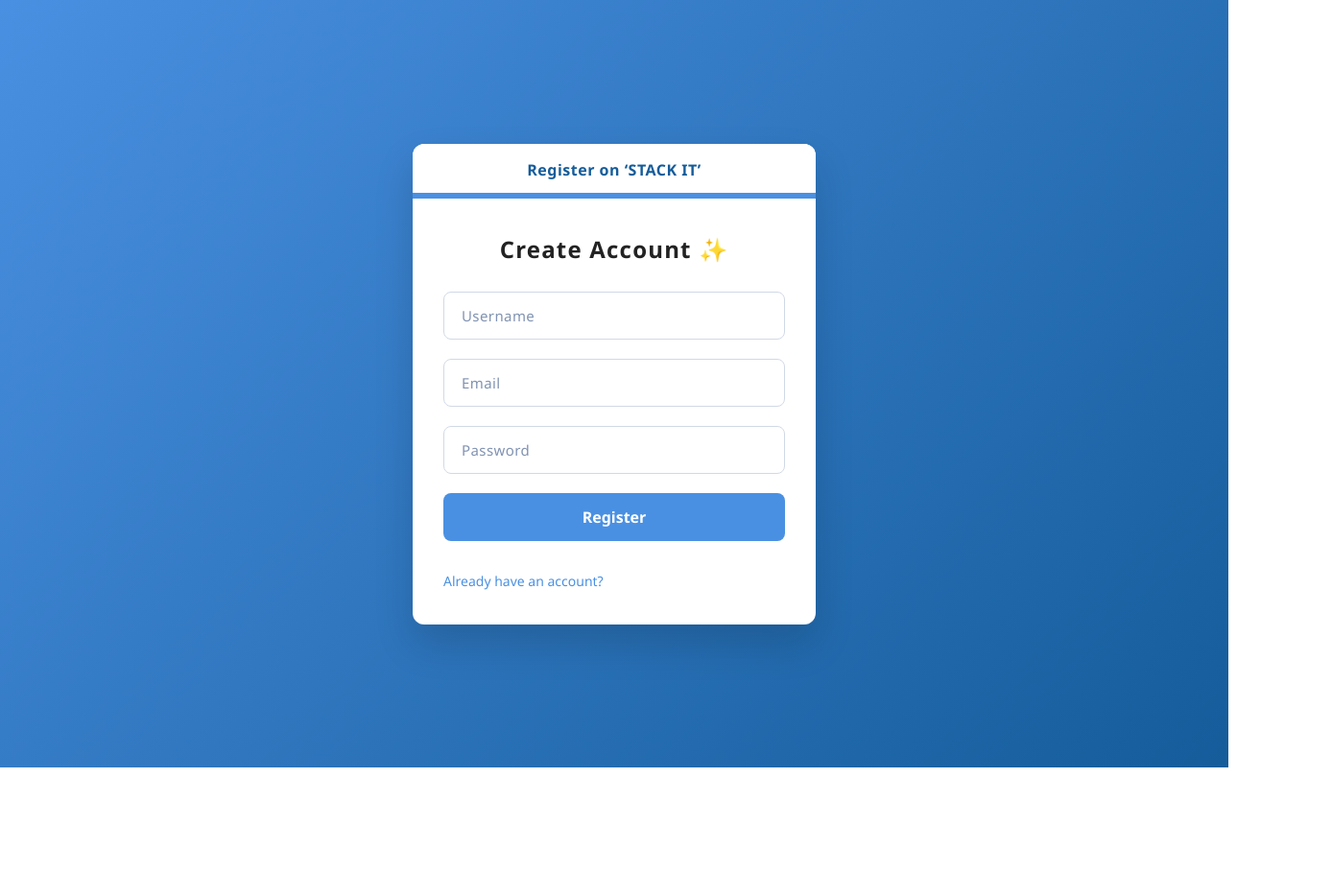
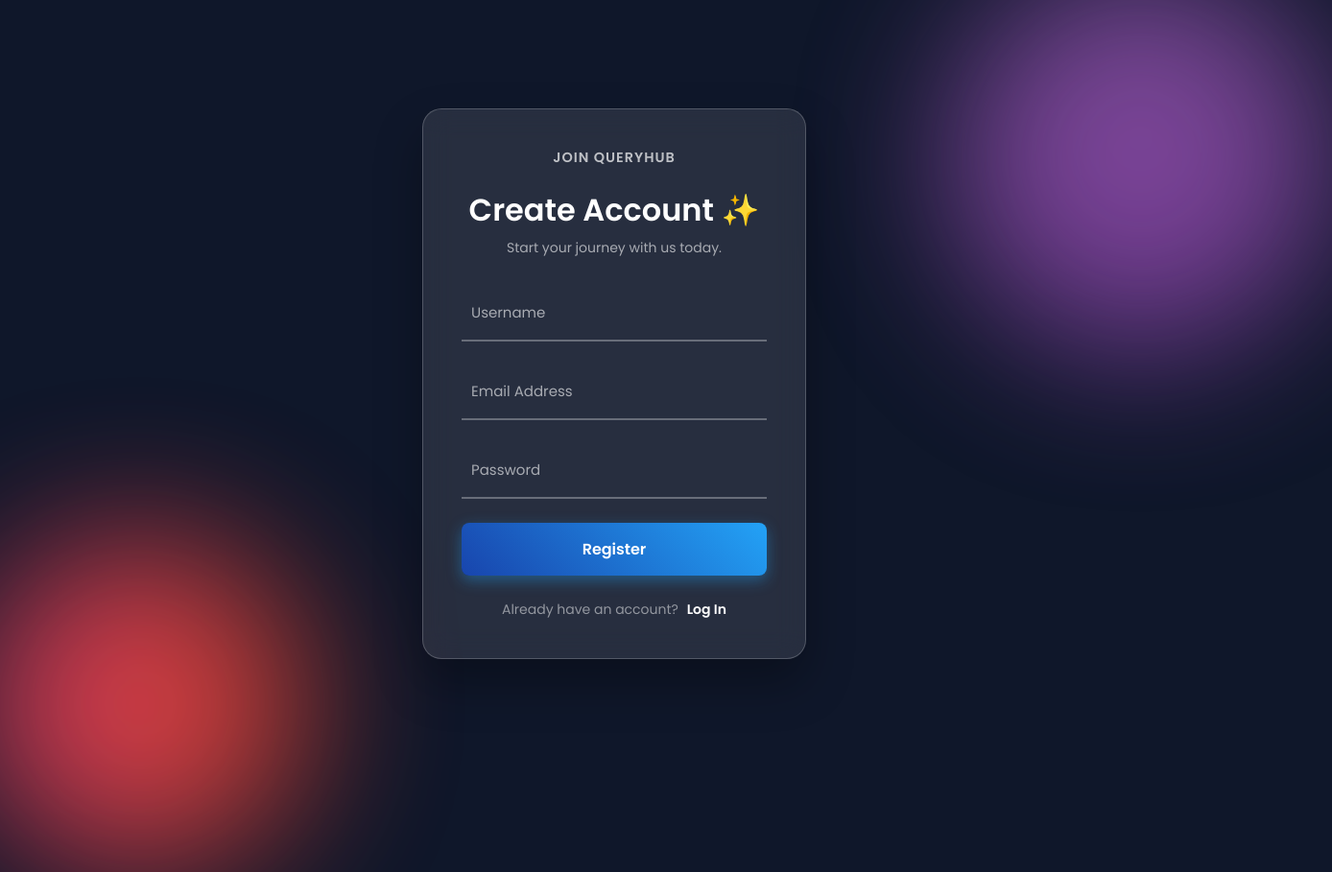
Before and after one commit to Ronakrathore111/STACK-IT, a website: page register.html in a window 1280 px wide. Shown: the whole page at 96% size, 1388 px wide, since content can reach past the window. Before the commit the page ends 800 px from the top, so only its background shows below. Drawn offline with Linux system fonts and the light colour scheme.

```diff
--- a/css/auth-style.css
+++ b/css/auth-style.css
@@ -1,160 +1,230 @@
-/* Reset and Base */
+/* --- Reset & Base --- */
 * {
   margin: 0;
   padding: 0;
   box-sizing: border-box;
-  font-family: 'Segoe UI', Tahoma, Geneva, Verdana, sans-serif;
+  font-family: 'Poppins', sans-serif; /* Modern Font */
 }
 
 body {
-  background: linear-gradient(135deg, #4a90e2 0%, #145c9a 100%);
+  background-color: #0f172a; /* Dark modern base */
   min-height: 100vh;
   display: flex;
   justify-content: center;
   align-items: center;
-  padding: 20px;
-  color: #333;
+  overflow: hidden; /* Hide scrollbars from moving shapes */
+  position: relative;
 }
 
-/* Container */
+/* --- Animated Background Shapes --- */
+.background {
+  position: absolute;
+  width: 100%;
+  height: 100%;
+  top: 0;
+  left: 0;
+  z-index: -1;
+}
+
+.shape {
+  position: absolute;
+  border-radius: 50%;
+  filter: blur(80px); /* Creates the glow effect */
+  opacity: 0.8;
+  animation: float 10s infinite alternate;
+}
+
+/* Large Blue Orb */
+.circle-one {
+  height: 400px;
+  width: 400px;
+  background: linear-gradient(#1845ad, #23a2f6);
+  top: -50px;
+  left: -50px;
+  animation-delay: 0s;
+}
+
+/* Large Orange/Pink Orb for contrast */
+.circle-two {
+  height: 350px;
+  width: 350px;
+  background: linear-gradient(to right, #ff512f, #f09819);
+  bottom: -50px;
+  right: -50px;
+  animation-delay: -5s;
+}
+
+@keyframes float {
+  0% { transform: translate(0, 0); }
+  100% { transform: translate(30px, 50px); }
+}
+
+/* --- Glassmorphism Container --- */
 .container {
   width: 100%;
-  max-width: 420px;
-  background: #fff;
-  border-radius: 12px;
-  box-shadow: 0 20px 40px rgba(0, 0, 0, 0.15);
-  overflow: hidden;
-  animation: fadeIn 0.7s ease-in-out;
+  max-width: 400px;
+  background: rgba(255, 255, 255, 0.1); /* See-through white */
+  border: 1px solid rgba(255, 255, 255, 0.2); /* Subtle border */
+  backdrop-filter: blur(15px); /* The frost effect */
+  -webkit-backdrop-filter: blur(15px);
+  border-radius: 20px;
+  box-shadow: 0 25px 50px rgba(0, 0, 0, 0.3);
+  padding: 40px;
+  color: #fff;
+  animation: slideIn 0.8s ease-out;
 }
 
-/* Toggle Buttons */
-.toggle-btns {
-  display: flex;
-  background: #f4f6fb;
-  border-radius: 12px 12px 0 0;
+@keyframes slideIn {
+  from { opacity: 0; transform: translateY(30px); }
+  to { opacity: 1; transform: translateY(0); }
 }
 
-.btn {
-  flex: 1;
-  padding: 16px 0;
-  border: none;
-  background: transparent;
-  font-size: 16px;
-  font-weight: 600;
-  cursor: pointer;
-  color: #6b7a99;
-  transition: color 0.3s, background-color 0.3s;
-  letter-spacing: 0.5px;
-  border-bottom: 3px solid transparent;
-}
-
-.btn:hover {
-  color: #145c9a;
-}
-
-.btn.active {
-  color: #145c9a;
-  background: white;
-  border-bottom: 3px solid #4a90e2;
-  box-shadow: inset 0 -3px 0 #4a90e2;
-  border-radius: 12px 12px 0 0;
-}
-
-/* Forms */
-.form {
-  padding: 36px 32px;
-  display: none;
-  animation: fadeIn 0.5s ease forwards;
-}
-
-.form.active {
-  display: block;
+/* --- Typography --- */
+.active-title {
+    text-align: center;
+    font-weight: 600;
+    color: rgba(255,255,255,0.7);
+    margin-bottom: 20px;
+    letter-spacing: 1px;
+    text-transform: uppercase;
+    font-size: 0.9rem;
 }
 
 h2 {
   text-align: center;
-  color: #222;
-  font-weight: 700;
-  margin-bottom: 28px;
-  letter-spacing: 1.2px;
+  font-size: 32px;
+  font-weight: 600;
+  margin-bottom: 5px;
+  color: #ffffff;
 }
 
-/* Inputs */
-input {
-  width: 100%;
-  padding: 14px 18px;
-  margin-bottom: 20px;
-  border-radius: 8px;
-  border: 1.8px solid #d1d9e6;
-  font-size: 15px;
-  transition: border-color 0.3s;
-  color: #333;
+.sub-text {
+    text-align: center;
+    font-size: 14px;
+    color: rgba(255,255,255,0.6);
+    margin-bottom: 30px;
 }
 
-input::placeholder {
-  color: #8193b2;
-  letter-spacing: 0.4px;
+/* --- Modern Floating Inputs --- */
+.input-group {
+    position: relative;
+    margin-bottom: 25px;
 }
 
-input:focus {
-  border-color: #4a90e2;
-  outline: none;
-  box-shadow: 0 0 6px rgba(74, 144, 226, 0.4);
+.input-group input {
+    width: 100%;
+    padding: 15px 10px;
+    background: transparent;
+    border: none;
+    border-bottom: 2px solid rgba(255,255,255,0.3);
+    color: #fff;
+    font-size: 16px;
+    outline: none;
+    transition: 0.3s;
 }
 
-/* Buttons */
+.input-group label {
+    position: absolute;
+    left: 10px;
+    top: 15px;
+    color: rgba(255,255,255,0.6);
+    pointer-events: none;
+    transition: 0.3s ease all;
+    font-size: 15px;
+}
+
+/* Animation: When input is focused or has valid text */
+.input-group input:focus,
+.input-group input:valid {
+    border-bottom-color: #23a2f6;
+}
+
+.input-group input:focus ~ label,
+.input-group input:valid ~ label {
+    top: -10px;
+    left: 0;
+    font-size: 12px;
+    color: #23a2f6;
+    font-weight: 600;
+}
+
+/* --- Button --- */
 button {
   width: 100%;
-  padding: 14px 0;
-  background: #4a90e2;
+  padding: 15px;
+  background: linear-gradient(45deg, #1845ad, #23a2f6);
   border: none;
+  border-radius: 8px;
   color: white;
-  font-weight: 700;
   font-size: 16px;
-  border-radius: 8px;
+  font-weight: 600;
   cursor: pointer;
-  transition: background-color 0.3s;
+  transition: 0.3s;
+  box-shadow: 0 5px 15px rgba(35, 162, 246, 0.4);
 }
 
 button:hover {
-  background: #357abd;
+  transform: translateY(-2px);
+  box-shadow: 0 8px 20px rgba(35, 162, 246, 0.6);
 }
 
-/* Links */
-.forgot, .links a {
-  display: inline-block;
-  color: #4a90e2;
+/* --- Links --- */
+.links {
+  text-align: center;
+  margin-top: 25px;
   font-size: 14px;
-  text-decoration: none;
-  cursor: pointer;
-  transition: color 0.3s;
-  margin-top: 12px;
 }
 
-.forgot:hover, .links a:hover {
-  color: #357abd;
+.text-muted {
+    color: rgba(255,255,255,0.5);
 }
 
-.links {
-  display: flex;
-  justify-content: space-between;
-  margin-top: 20px;
+.links a {
+  color: #fff;
+  text-decoration: none;
+  font-weight: 600;
+  margin-left: 5px;
+  transition: 0.3s;
 }
 
-/* Animations */
-@keyframes fadeIn {
-  from { opacity: 0; transform: translateY(15px); }
-  to { opacity: 1; transform: translateY(0); }
+.links a:hover {
+  text-decoration: underline;
+  color: #23a2f6;
 }
 
-/* Responsive */
+/* --- Responsive --- */
 @media (max-width: 480px) {
   .container {
-    max-width: 100%;
-    border-radius: 0;
-    box-shadow: none;
-  }
-  .form {
-    padding: 28px 20px;
+    padding: 30px 20px;
+    width: 90%;
   }
 }
+/* =========================================
+   ADD THIS TO THE BOTTOM OF auth-style.css
+   ========================================= */
+
+/* Register Page Specific Backgrounds */
+
+/* Large Purple Orb (Top Right) */
+.circle-three {
+  height: 400px;
+  width: 400px;
+  background: linear-gradient(#9b59b6, #8e44ad); /* Purple Gradient */
+  top: -80px;
+  right: -80px; /* Positioned differently than login */
+  animation-delay: -2s;
+}
+
+/* Large Pink/Red Orb (Bottom Left) */
+.circle-four {
+  height: 350px;
+  width: 350px;
+  background: linear-gradient(to right, #ff416c, #ff4b2b); /* Pink/Red Gradient */
+  bottom: -60px;
+  left: -60px;
+  animation-delay: -7s;
+}
+
+/* Optional: Make the Register Button a different color to match */
+/* You can add a specific class to the button if you want,
+   but the blue one works well for contrast too. */
--- a/register.html
+++ b/register.html
@@ -1,42 +1,58 @@
-<!-- stackit-frontend/register.html -->
 <!DOCTYPE html>
 <html lang="en">
 <head>
   <meta charset="UTF-8" />
-  <title>Register – StackIt</title>
+  <meta name="viewport" content="width=device-width, initial-scale=1.0">
+  <title>Register – Queryhub</title>
 
-  <!-- Use the same modern CSS as login -->
+  <link href="https://fonts.googleapis.com/css2?family=Poppins:wght@300;400;600&display=swap" rel="stylesheet">
+
   <link rel="stylesheet" href="css/auth-style.css" />
 </head>
 <body>
 
+  <div class="background">
+      <div class="shape circle-three"></div>
+      <div class="shape circle-four"></div>
+  </div>
+
   <div class="container">
 
-    <!-- Toggle Header (same style as login) -->
     <div class="toggle-btns">
-      <button class="btn active">Register on ‘STACK IT’</button>
+      <h3 class="active-title">Join Queryhub</h3>
     </div>
 
-    <!-- REGISTER FORM -->
     <form id="register-form" class="form active">
       <h2>Create Account ✨</h2>
+      <p class="sub-text">Start your journey with us today.</p>
 
-      <input type="text" id="username" placeholder="Username" required />
-      <input type="email" id="email" placeholder="Email" required />
-      <input type="password" id="password" placeholder="Password" required />
+      <div class="input-group">
+          <input type="text" id="username" required autocomplete="off" />
+          <label for="username">Username</label>
+      </div>
 
-      <button type="submit">Register</button>
+      <div class="input-group">
+          <input type="email" id="email" required autocomplete="off" />
+          <label for="email">Email Address</label>
+      </div>
 
-      <p id="register-error" style="color:red; text-align:center; margin-top:10px;"></p>
+      <div class="input-group">
+          <input type="password" id="password" required autocomplete="off" />
+          <label for="password">Password</label>
+      </div>
+
+      <button type="submit" class="glow-on-hover">Register</button>
+
+      <p id="register-error" style="color: #ff6b6b; text-align:center; margin-top:10px; font-size: 0.9rem;"></p>
 
       <div class="links">
-        <a href="login.html">Already have an account?</a>
+        <span class="text-muted">Already have an account?</span>
+        <a href="login.html">Log In</a>
       </div>
     </form>
 
   </div>
 
-  <!-- JS (unchanged) -->
   <script src="js/util.js"></script>
   <script src="js/auth.js"></script>
 
```
Also changed, not shown: ask.html (+2 -3 lines), index.html (+2 -4 lines), login.html (+22 -13 lines), package.json (+135 -22 lines), view.html (+2 -2 lines), 1 other file.
